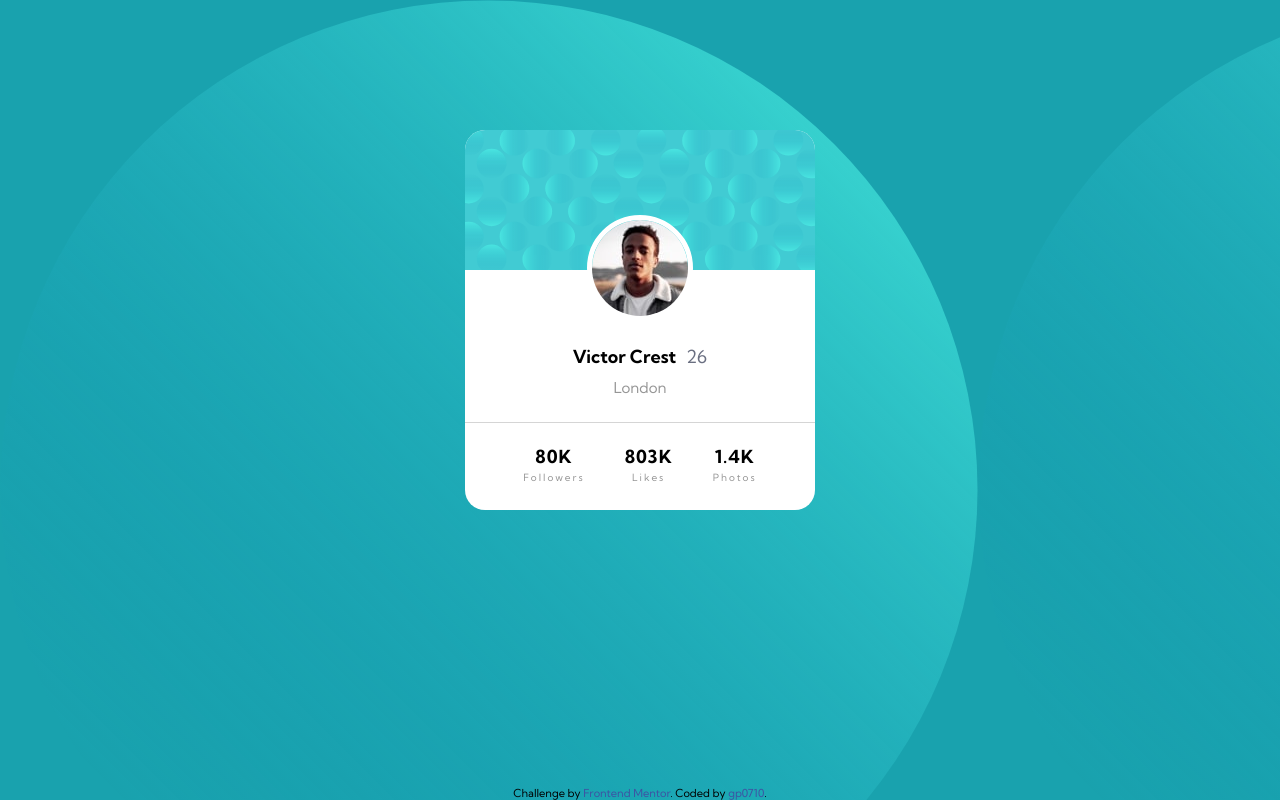
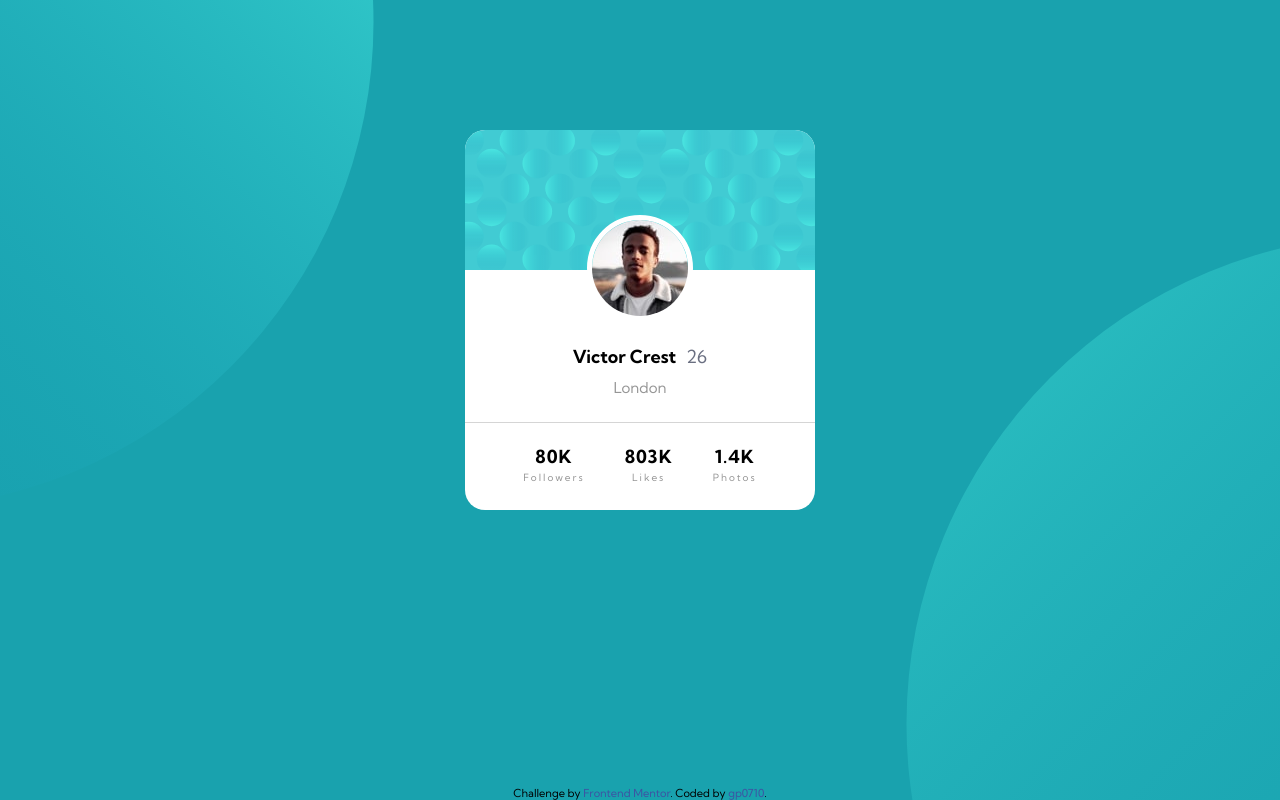
Before and after one commit to gp0710/profile-card-component, a plain HTML site: page index.html in a window 1280 px wide. Drawn offline with Linux system fonts and the light colour scheme.

Commit message:
updated background

```diff
--- a/styles.css
+++ b/styles.css
@@ -18,7 +18,9 @@ body {
     font-size: 18px; /* name and stats */
     font-family: 'Kumbh Sans', sans-serif;
     background: var(--dark-cyan);
-    background-image: url("./images/bg-pattern-top.svg")
+    background-image: url("./images/bg-pattern-top.svg"), url("./images/bg-pattern-bottom.svg");
+    background-position: -200% 100%, 300% -50%;
+    background-repeat: no-repeat, no-repeat;
 }
 
 /* fonts */
```
